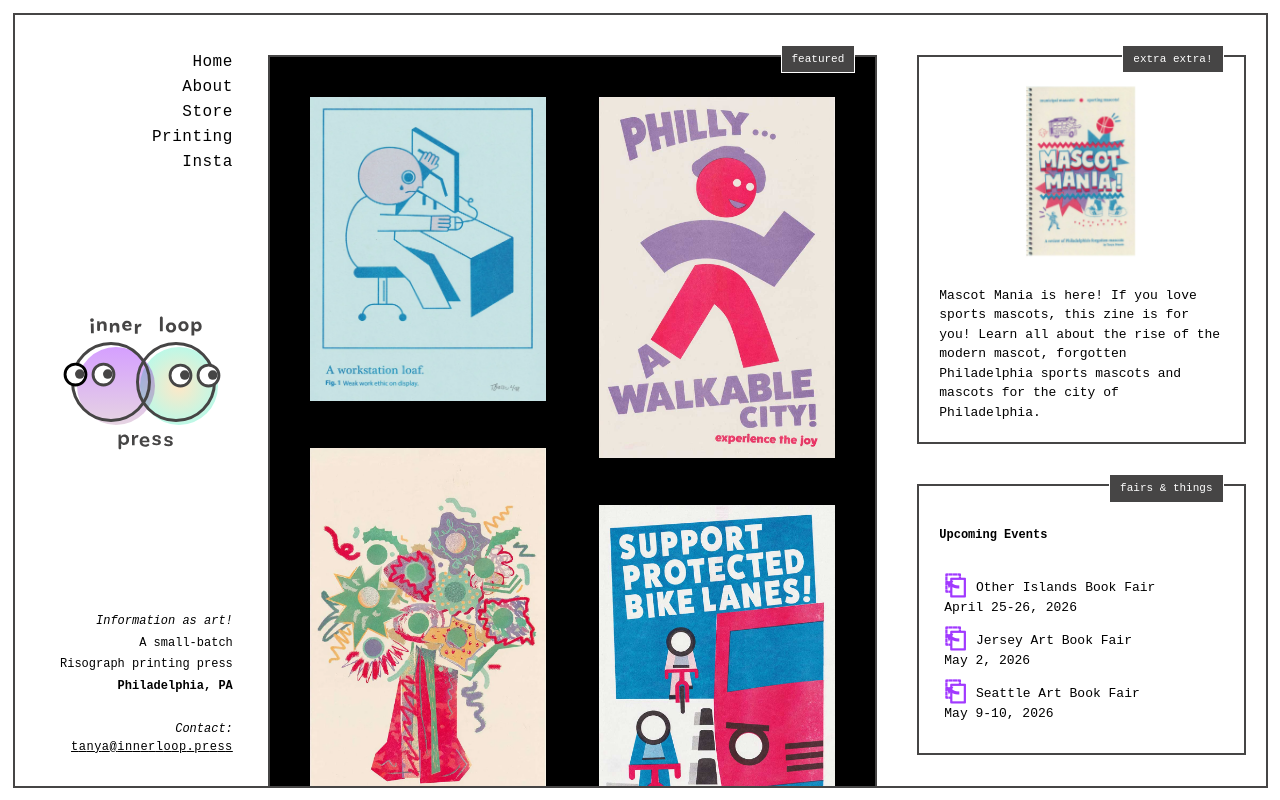
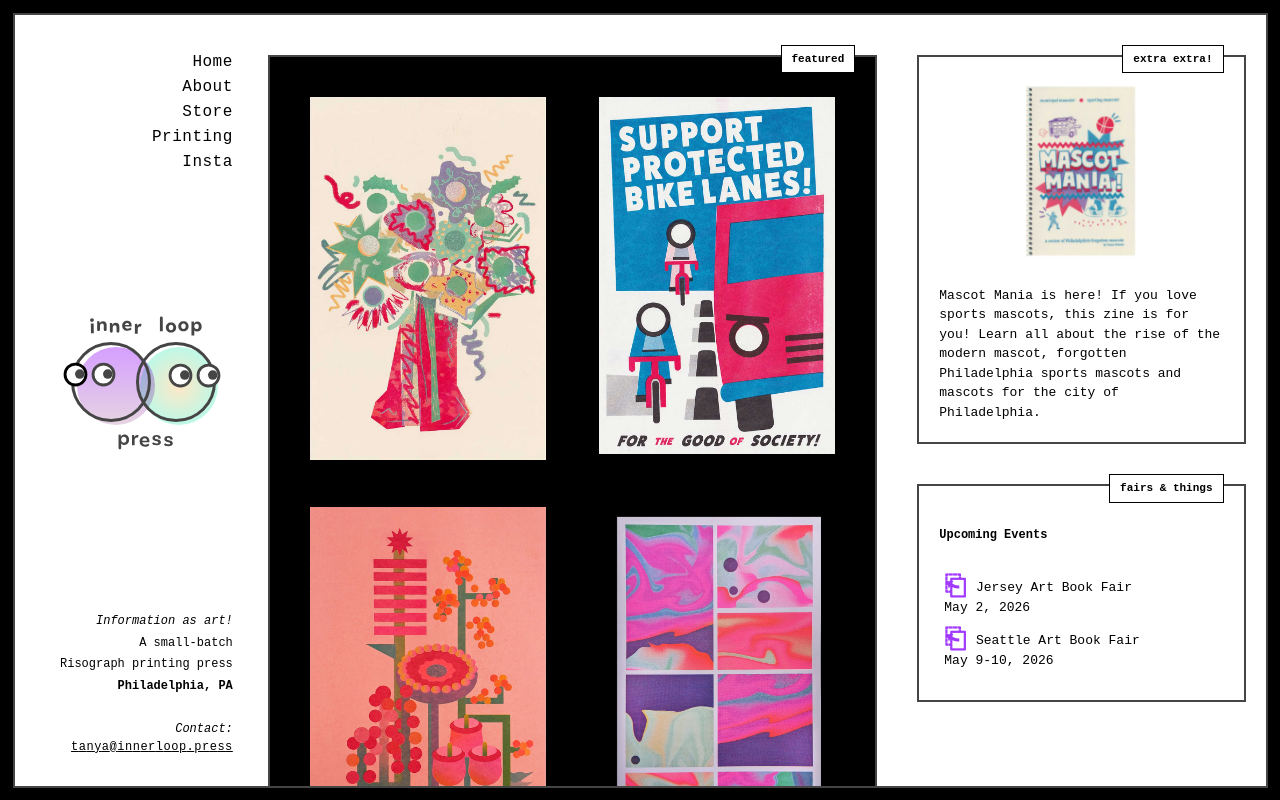
Before and after one commit to tanyabrassie/inner-loop-next, a Next.js app: page / in a window 1280 px wide. Built offline with nearby package versions, Linux system fonts and the light colour scheme.

Commit message:
inner loop updates

```diff
--- a/src/app/components/Content/content.module.css
+++ b/src/app/components/Content/content.module.css
@@ -24,7 +24,8 @@
   display: flex;
   flex-direction: column;
   grid-gap: 40px;
-  top: -120px;
+  top: 40px;
+  /* top: -120px; 3 items*/
   align-self: start;
 
   @media screen and (max-width: 1024px) {
--- a/src/app/components/FairContent.tsx
+++ b/src/app/components/FairContent.tsx
@@ -36,7 +36,7 @@ const ListItem = styled.li<{ time: string }>`
     color: black;
 
     &:hover {
-      border-bottom: 1px solid black;
+      text-decoration-line: underline;
     }
   }
 
@@ -73,13 +73,13 @@ export const FairContent = ({ test }: any) => {
             printPhilly! - Apr 12, 2025
           </a>
         </ListItem> */}
-        <ListItem time={``}>
+        {/* <ListItem time={``}>
           <a href='https://otherislands.designfuture.space/'>
             Other Islands Book Fair
             <br />
             April 25-26, 2026
           </a>
-        </ListItem>
+        </ListItem> */}
         <ListItem time={``}>
           <a href='https://www.eventeny.com/events/jersey-art-book-fair-2026-23583/'>
             Jersey Art Book Fair
--- a/src/app/components/RecentPrints.tsx
+++ b/src/app/components/RecentPrints.tsx
@@ -24,7 +24,6 @@ import leisurePoster from '../images/leisure.webp';
 import materialsSpread from '../images/materials-spread.webp';
 import cooperationPoster from '../images/Cooperation-blue.jpg';
 import bloomers2025 from '../images/bloomers-poster-2025.webp';
-import workstationLoaf from '../images/workstation-loaf.webp';
 
 import NextImage from 'next/image';
 
@@ -51,12 +50,6 @@ const Text = styled.strong`
 export const RecentPrintContent = () => {
   return (
     <ContentContainer>
-      <Image
-        loading={'eager'}
-        priority={true}
-        src={workstationLoaf}
-        alt='A sad man sits at a computer'
-      />
       <Image
         loading={'eager'}
         priority={true}
--- a/src/app/components/header.module.css
+++ b/src/app/components/header.module.css
@@ -45,8 +45,8 @@
     flex-direction: row;
     grid-gap: 20px;
     font-size: 14px;
-    padding-bottom: 20px;
-    border-bottom: 2px solid black;
+    padding-bottom: 8px;
+    border-bottom: 1px solid black;
   }
 }
 
--- a/src/app/components/sectionBox.module.css
+++ b/src/app/components/sectionBox.module.css
@@ -2,16 +2,24 @@
   position: relative;
   border: 2px solid #464545;
   background-color: white;
+
+  /* &:hover {
+    .nuggetTitle {
+      transition: background-color 1s;
+      background-color: black;
+      color: white;
+    }
+  } */
 }
 
 .nuggetTitle {
-  background-color: #464545;
-  border: 1px solid white;
-  color: white;
+  background-color: #ffffff;
+  border: 1px solid rgb(0, 0, 0);
+  color: rgb(0, 0, 0);
   position: absolute;
   padding: 5px 10px;
   font-family: monospace;
-  font-weight: normal;
+  font-weight: 800;
   font-size: 11px;
   right: 20px;
   top: -12px;
--- a/src/app/globals.css
+++ b/src/app/globals.css
@@ -18,8 +18,8 @@ li {
 }
 
 code {
-  font-family: source-code-pro, Menlo, Monaco, Consolas, 'Courier New',
-    monospace;
+  font-family:
+    source-code-pro, Menlo, Monaco, Consolas, 'Courier New', monospace;
 }
 
 .draggable {
@@ -39,6 +39,7 @@ code {
   align-items: center;
   justify-content: center;
   height: 100dvh;
+  background-color: black;
 
   /* background: linear-gradient(
     309deg,
@@ -107,7 +108,7 @@ code {
 
   overflow-y: scroll;
   overflow-x: hidden;
-  background: #ffffffab;
+  background: #ffffff;
 
   margin: auto;
 
```
Also changed, not shown: src/app/images/MascotMania-cover.jpg (added), src/app/images/bloomers-poster-2025.png (added).
